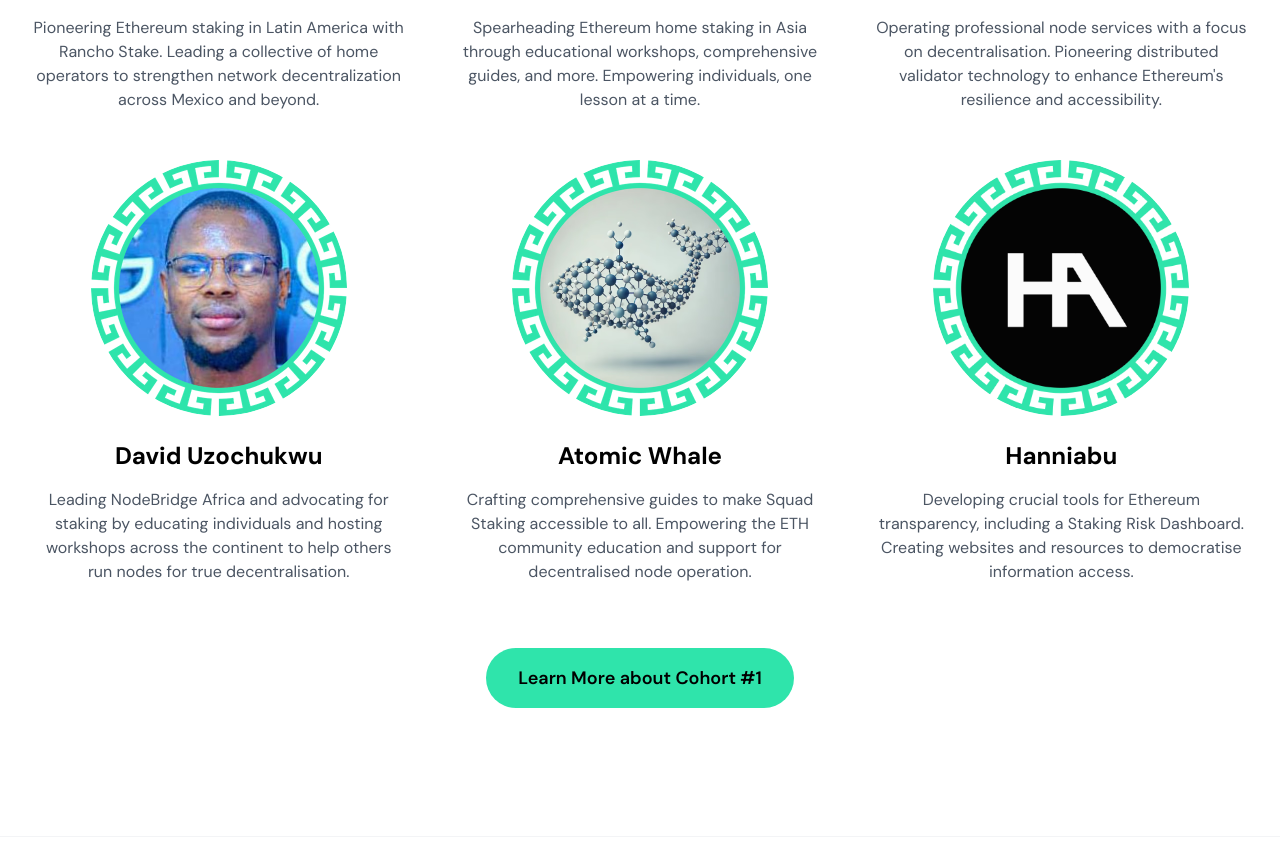
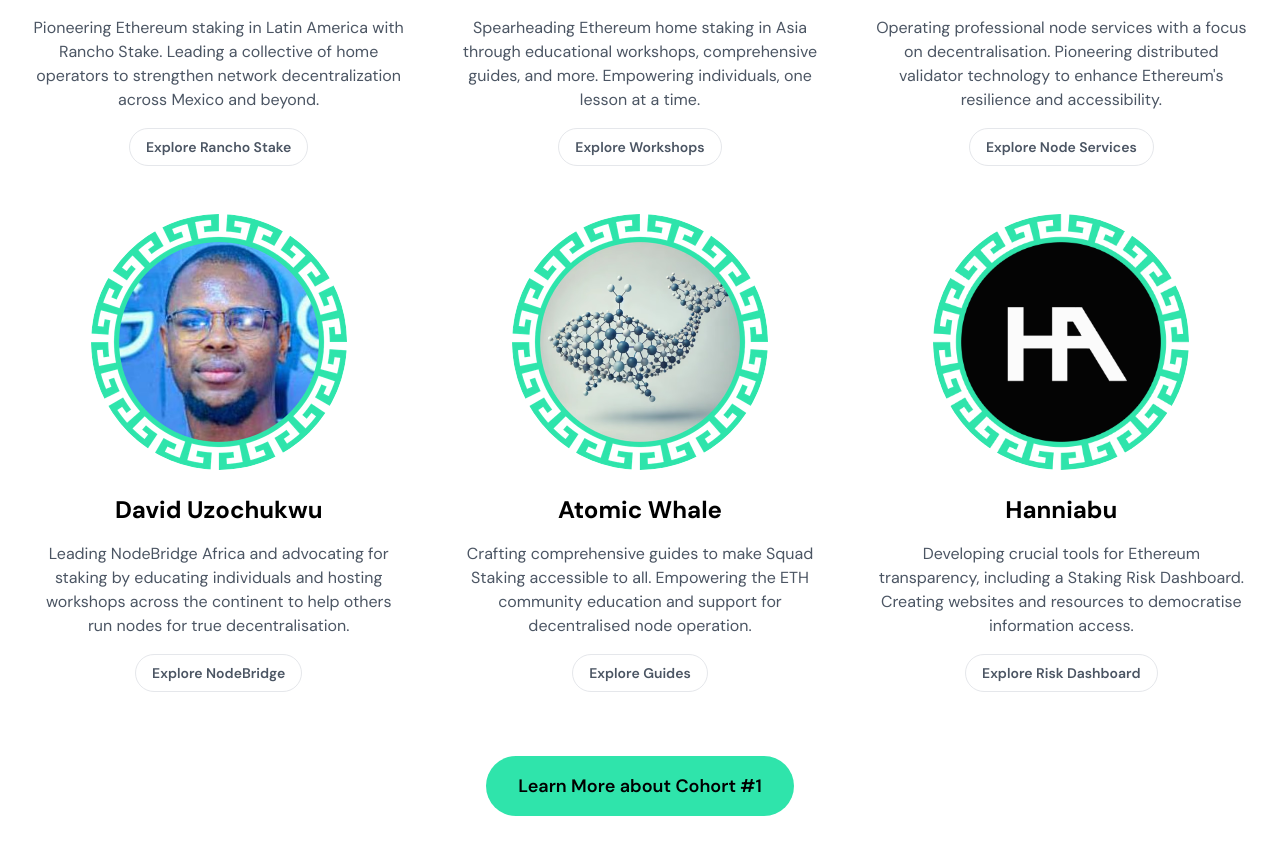
Before and after one commit to SCGilbert/Staking-Mastery-Program, a Next.js app: page /mastery in a window 1280 px wide. Shown: the part 2943-3797 px from the top of the page. Built offline with nearby package versions, Linux system fonts and the light colour scheme.

Commit message:
Add buttons to MasteryPage for exploring various initiatives

```diff
--- a/app/mastery/page.js
+++ b/app/mastery/page.js
@@ -274,6 +274,11 @@
               <p className="text-gray-600">
                 Pioneering Ethereum staking in Latin America with Rancho Stake. Leading a collective of home operators to strengthen network decentralization across Mexico and beyond.
               </p>
+              <button
+                className="inline-block mt-4 px-4 py-2 text-sm font-semibold text-gray-600 hover:text-black border border-gray-200 hover:border-[#2fe4ab] rounded-full transition-all duration-300"
+              >
+                Explore Rancho Stake
+              </button>
             </div>
 
             {/* Samuel Chong */}
@@ -291,6 +296,11 @@
               <p className="text-gray-600">
                 Spearheading Ethereum home staking in Asia through educational workshops, comprehensive guides, and more. Empowering individuals, one lesson at a time.
               </p>
+              <button
+                className="inline-block mt-4 px-4 py-2 text-sm font-semibold text-gray-600 hover:text-black border border-gray-200 hover:border-[#2fe4ab] rounded-full transition-all duration-300"
+              >
+                Explore Workshops
+              </button>
             </div>
 
             {/* StakeCat */}
@@ -308,6 +318,11 @@
               <p className="text-gray-600">
                 Operating professional node services with a focus on decentralisation. Pioneering distributed validator technology to enhance Ethereum's resilience and accessibility.
               </p>
+              <button
+                className="inline-block mt-4 px-4 py-2 text-sm font-semibold text-gray-600 hover:text-black border border-gray-200 hover:border-[#2fe4ab] rounded-full transition-all duration-300"
+              >
+                Explore Node Services
+              </button>
             </div>
 
             {/* David Uzochukwu */}
@@ -325,6 +340,11 @@
               <p className="text-gray-600">
                 Leading NodeBridge Africa and advocating for staking by educating individuals and hosting workshops across the continent to help others run nodes for true decentralisation.
               </p>
+              <button
+                className="inline-block mt-4 px-4 py-2 text-sm font-semibold text-gray-600 hover:text-black border border-gray-200 hover:border-[#2fe4ab] rounded-full transition-all duration-300"
+              >
+                Explore NodeBridge
+              </button>
             </div>
 
             {/* Atomic Whale */}
@@ -342,6 +362,11 @@
               <p className="text-gray-600">
                 Crafting comprehensive guides to make Squad Staking accessible to all. Empowering the ETH community education and support for decentralised node operation.
               </p>
+              <button
+                className="inline-block mt-4 px-4 py-2 text-sm font-semibold text-gray-600 hover:text-black border border-gray-200 hover:border-[#2fe4ab] rounded-full transition-all duration-300"
+              >
+                Explore Guides
+              </button>
             </div>
 
             {/* Hanniabu */}
@@ -359,6 +384,11 @@
               <p className="text-gray-600">
                 Developing crucial tools for Ethereum transparency, including a Staking Risk Dashboard. Creating websites and resources to democratise information access.
               </p>
+              <button
+                className="inline-block mt-4 px-4 py-2 text-sm font-semibold text-gray-600 hover:text-black border border-gray-200 hover:border-[#2fe4ab] rounded-full transition-all duration-300"
+              >
+                Explore Risk Dashboard
+              </button>
             </div>
           </div>
 
```
